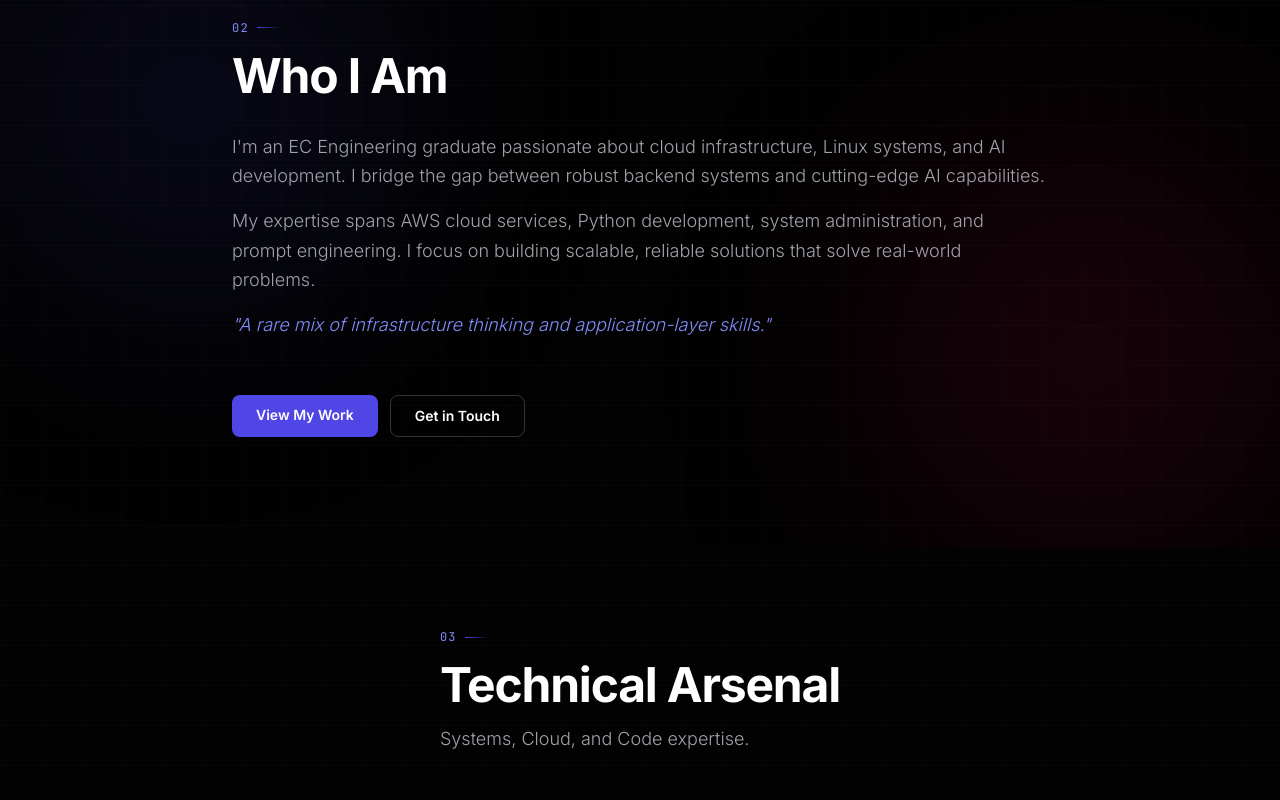
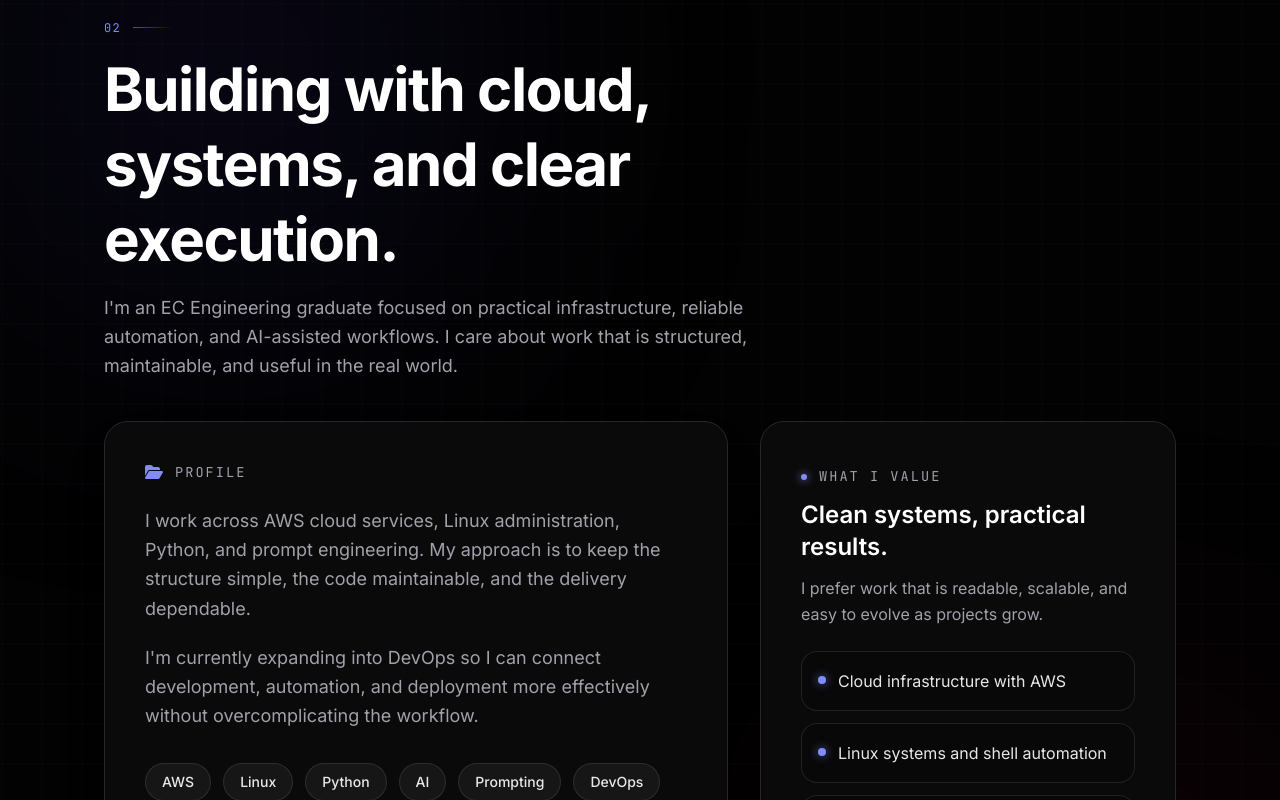
Before and after one commit to tejasssuthrave/tejas-portfolio-dist, a React (Vite) app: page / in a window 1280 px wide. Shown: the part 1080-1880 px from the top of the page. Built offline with nearby package versions, Linux system fonts and the light colour scheme; no server answers.

Commit message:
Refine About section content

```diff
--- a/src/sections/About.jsx
+++ b/src/sections/About.jsx
@@ -1,72 +1,110 @@
 import { motion } from "framer-motion";
-import { FaFolderOpen, FaEnvelope, FaDownload } from "react-icons/fa6";
+import { FaFolderOpen } from "react-icons/fa6";
+
+const capabilities = ["AWS", "Linux", "Python", "AI", "Prompting", "DevOps"];
+
+const highlights = [
+  "Cloud infrastructure with AWS",
+  "Linux systems and shell automation",
+  "Python development and prompt engineering",
+  "Currently expanding into DevOps",
+];
 
 export default function About() {
   return (
     <section
       id="about"
-      className="w-full py-12 md:py-16 flex items-center justify-center relative overflow-hidden font-sans"
+      className="w-full py-20 md:py-28 flex items-center justify-center relative overflow-hidden font-sans"
       aria-label="About me"
     >
+      <div className="absolute inset-0 pointer-events-none tech-grid-bg opacity-20" />
       <div className="absolute inset-0 pointer-events-none">
-        <div className="absolute top-0 left-0 w-96 h-96 rounded-full bg-indigo-900/20 blur-[120px]" />
-        <div className="absolute bottom-0 right-0 w-96 h-96 rounded-full bg-rose-900/20 blur-[120px]" />
+        <div className="absolute -top-16 left-0 w-[28rem] h-[28rem] rounded-full bg-indigo-900/20 blur-[140px]" />
+        <div className="absolute bottom-0 right-0 w-[24rem] h-[24rem] rounded-full bg-rose-900/15 blur-[140px]" />
       </div>
 
-      <div className="relative z-10 max-w-4xl w-full mx-auto px-4 sm:px-6 md:px-10 py-8 sm:py-12 flex flex-col gap-6 sm:gap-8">
+      <div className="relative z-10 max-w-6xl w-full mx-auto px-4 sm:px-6 lg:px-10">
         <motion.div
-          className="flex flex-col gap-4"
+          className="flex flex-col gap-4 mb-10"
           initial={{ opacity: 0, y: 20 }}
           whileInView={{ opacity: 1, y: 0 }}
           transition={{ duration: 0.6 }}
           viewport={{ once: true }}
         >
-          <div className="inline-flex items-center gap-2 w-fit">
+          <div className="inline-flex items-center gap-3 w-fit">
             <span className="text-xs font-mono uppercase tracking-widest text-[var(--accent-light)]">02</span>
-            <span className="w-6 h-px bg-gradient-to-r from-[var(--accent)] to-transparent"></span>
+            <span className="w-10 h-px bg-gradient-to-r from-[var(--accent)] to-transparent" />
           </div>
-          <h2 className="text-4xl md:text-5xl font-bold text-white tracking-tight">
-            Who I Am
+          <div className="max-w-3xl space-y-4">
+            <h2 className="text-4xl sm:text-5xl lg:text-6xl font-bold text-white tracking-tight leading-tight">
+              Building with cloud, systems, and clear execution.
             </h2>
+            <p className="text-base sm:text-lg text-[var(--text-secondary)] leading-relaxed max-w-2xl">
+              I&apos;m an EC Engineering graduate focused on practical infrastructure, reliable automation, and AI-assisted workflows. I care about work that is structured, maintainable, and useful in the real world.
+            </p>
+          </div>
         </motion.div>
 
         <motion.div
-          className="space-y-4 text-base md:text-lg text-[var(--text-secondary)] leading-relaxed font-light"
+          className="grid lg:grid-cols-[1.2fr_0.8fr] gap-6 lg:gap-8 items-stretch"
           initial={{ opacity: 0, y: 20 }}
           whileInView={{ opacity: 1, y: 0 }}
           transition={{ duration: 0.6, delay: 0.1 }}
           viewport={{ once: true }}
         >
+          <div className="tech-panel rounded-3xl p-6 sm:p-8 lg:p-10 shadow-2xl shadow-black/20 backdrop-blur-sm">
+            <div className="flex items-center gap-3 mb-6 text-[var(--accent-light)]">
+              <FaFolderOpen className="text-lg" />
+              <span className="tech-label">Profile</span>
+            </div>
+
+            <div className="space-y-5 text-base sm:text-lg text-[var(--text-secondary)] leading-relaxed">
               <p>
-            I'm an EC Engineering graduate passionate about cloud infrastructure, Linux systems, and AI development. I bridge the gap between robust backend systems and cutting-edge AI capabilities.
+                I work across AWS cloud services, Linux administration, Python, and prompt engineering. My approach is to keep the structure simple, the code maintainable, and the delivery dependable.
               </p>
               <p>
-            My expertise spans AWS cloud services, Python development, system administration, and prompt engineering. I focus on building scalable, reliable solutions that solve real-world problems.
+                I&apos;m currently expanding into DevOps so I can connect development, automation, and deployment more effectively without overcomplicating the workflow.
               </p>
-          <p className="text-[var(--accent-light)] italic">
-            "A rare mix of infrastructure thinking and application-layer skills."
+            </div>
+
+            <div className="mt-8 flex flex-wrap gap-3">
+              {capabilities.map((item) => (
+                <span
+                  key={item}
+                  className="rounded-full border border-white/10 bg-white/5 px-4 py-2 text-sm font-medium text-white/90"
+                >
+                  {item}
+                </span>
+              ))}
+            </div>
+          </div>
+
+          <aside className="tech-panel rounded-3xl p-6 sm:p-8 lg:p-10 flex flex-col gap-6">
+            <div className="space-y-3">
+              <div className="inline-flex items-center gap-3 text-[var(--accent-light)]">
+                <span className="tech-dot" />
+                <span className="tech-label">What I value</span>
+              </div>
+              <h3 className="text-2xl font-semibold text-white">
+                Clean systems, practical results.
+              </h3>
+              <p className="text-[var(--text-secondary)] leading-relaxed">
+                I prefer work that is readable, scalable, and easy to evolve as projects grow.
               </p>
-        </motion.div>
+            </div>
 
-        <motion.div
-          className="flex flex-col sm:flex-row gap-3 mt-6"
-          initial={{ opacity: 0, y: 20 }}
-          whileInView={{ opacity: 1, y: 0 }}
-          transition={{ duration: 0.6, delay: 0.2 }}
-          viewport={{ once: true }}
+            <div className="space-y-3">
+              {highlights.map((item) => (
+                <div
+                  key={item}
+                  className="flex items-start gap-3 rounded-2xl border border-white/10 bg-black/20 px-4 py-4"
                 >
-          <a
-            href="#projects"
-            className="px-6 py-2.5 rounded-lg bg-[var(--accent)] text-white font-semibold hover:bg-[var(--accent-light)] transition-all duration-300 text-sm"
-          >
-            View My Work
-          </a>
-          <a
-            href="mailto:tejas.s.suthrave@gmail.com"
-            className="px-6 py-2.5 rounded-lg border border-white/20 text-white font-semibold hover:bg-white/5 transition-all duration-300 text-sm"
-          >
-            Get in Touch
-          </a>
+                  <span className="mt-2 h-2 w-2 rounded-full bg-[var(--accent-light)] shadow-[0_0_10px_rgba(129,140,248,0.7)]" />
+                  <p className="text-sm sm:text-base text-white/90 leading-relaxed">{item}</p>
+                </div>
+              ))}
+            </div>
+          </aside>
         </motion.div>
       </div>
     </section>
```
Lines whose indentation alone changed are shown as unchanged.
